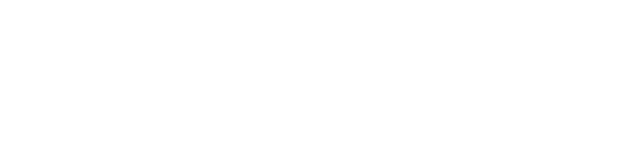
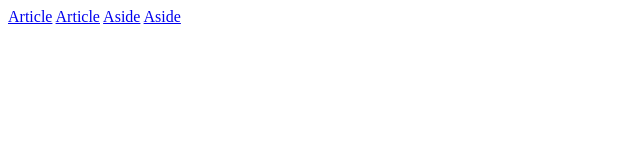
Before and after one commit to Programacao-para-Web-Design/aula-27-05-aula-08-05, a plain HTML site: page aula 27-05.html in a window 1280 px wide. Shown: the whole page, without its empty margins (0-640 px from the left). Drawn offline with Linux system fonts and the light colour scheme.

Commit message:
aula 27-05.html

```diff
--- a/aula 27-05.html
+++ b/aula 27-05.html
@@ -10,7 +10,10 @@
     <img="Logo Escola.png">
     <header>
       <nav>
-
+        <a href="#article1">Article</a>
+				<a href="#article2">Article</a>
+				<a href="#aside1">Aside</a>
+				<a href="aside">Aside</a>
       </nav>
     </header>
     <main>
```
